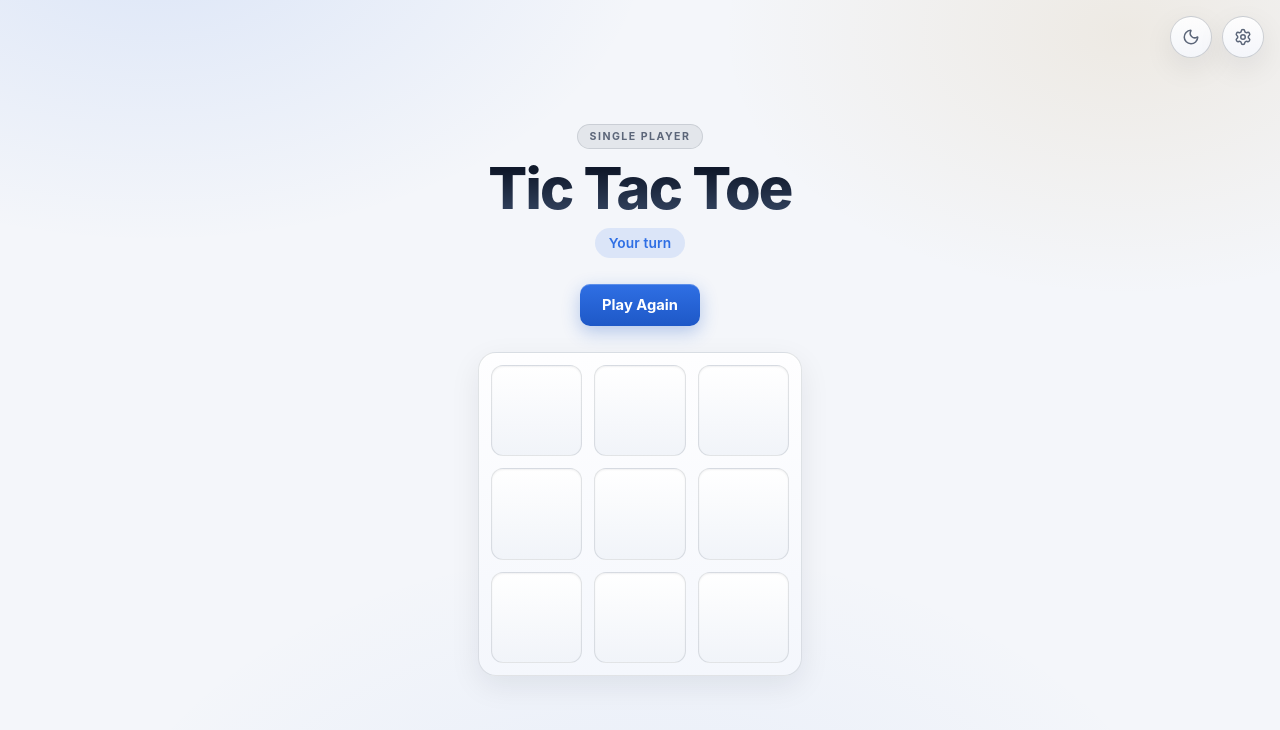
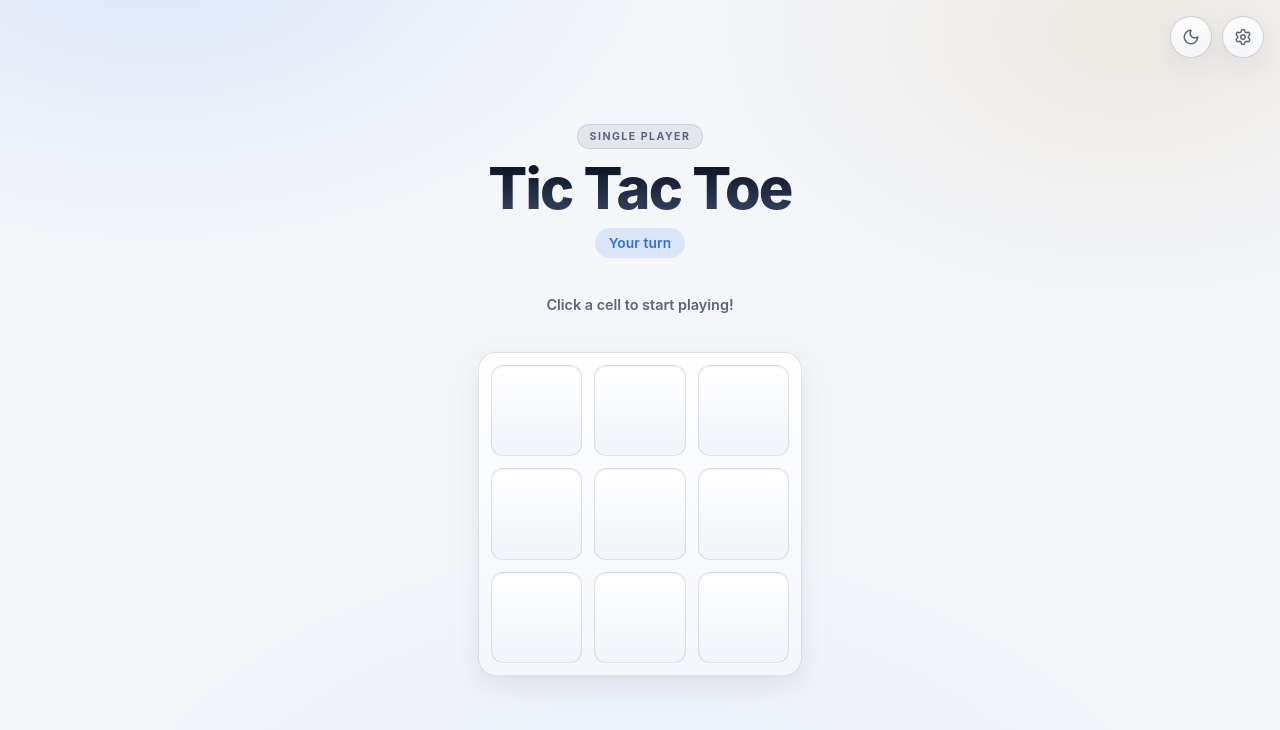
Before and after one commit to vhaueisen/tic-tac-toe, a React (Vite) app: page / in a window 1280 px wide. Shown: the top 730 px of the page. Built offline with nearby package versions, Linux system fonts and the light colour scheme.

Commit message:
feat: add game hint and reset button functionality with styling

```diff
--- a/src/app/App.tsx
+++ b/src/app/App.tsx
@@ -68,7 +68,30 @@ export default function App() {
           isThinking={game.phase === "ComputerThinking"}
         />
 
-        <ResetButton onReset={game.resetGame} />
+        <motion.div
+          className="game-hint"
+          initial={{ opacity: 0, y: 8 }}
+          animate={{ opacity: 1, y: 0 }}
+          transition={{ duration: 0.28, ease: "easeOut" }}
+        >
+          <motion.p
+            className="game-hint__text"
+            animate={{ opacity: game.isBoardEmpty ? 1 : 0, y: game.isBoardEmpty ? 0 : -4 }}
+            transition={{ duration: 0.2, ease: "easeOut" }}
+            aria-hidden={!game.isBoardEmpty}
+          >
+            Click a cell to start playing!
+          </motion.p>
+
+          <motion.div
+            className="game-hint__action"
+            animate={{ opacity: game.isBoardEmpty ? 0 : 1, y: game.isBoardEmpty ? 4 : 0 }}
+            transition={{ duration: 0.2, ease: "easeOut" }}
+            style={{ pointerEvents: game.isBoardEmpty ? "none" : "auto" }}
+          >
+            <ResetButton onReset={game.resetGame} disabled={game.isBoardEmpty} />
+          </motion.div>
+        </motion.div>
 
         <Board
           board={game.board}
--- a/src/game/components/ResetButton.tsx
+++ b/src/game/components/ResetButton.tsx
@@ -2,16 +2,18 @@ import { motion } from "framer-motion";
 
 type ResetButtonProps = {
   onReset: () => void;
+  disabled?: boolean;
 };
 
-export function ResetButton({ onReset }: ResetButtonProps) {
+export function ResetButton({ onReset, disabled = false }: ResetButtonProps) {
   return (
     <motion.button
       type="button"
       className="reset-button"
       onClick={onReset}
-      whileHover={{ y: -1 }}
-      whileTap={{ scale: 0.97 }}
+      disabled={disabled}
+      whileHover={disabled ? undefined : { y: -1 }}
+      whileTap={disabled ? undefined : { scale: 0.97 }}
     >
       Play Again
     </motion.button>
--- a/src/game/hooks/useGame.ts
+++ b/src/game/hooks/useGame.ts
@@ -202,11 +202,16 @@ export function useGame() {
     () => getStatusText(state.result, state.phase === "ComputerThinking"),
     [state.phase, state.result],
   );
+  const isBoardEmpty = useMemo(
+    () => state.board.every((cell) => cell === null),
+    [state.board],
+  );
 
   return {
     ...state,
     statusText,
     isInputDisabled: state.phase !== "PlayerTurn",
+    isBoardEmpty,
     playMove,
     resetGame,
     changeBoardConfig,
--- a/src/index.css
+++ b/src/index.css
@@ -139,6 +139,33 @@ button {
     justify-items: center;
     gap: 10px;
     min-height: 120px;
+}
+
+.game-hint {
+    position: relative;
+    width: 100%;
+    min-height: 42px;
+    display: grid;
+    place-items: center;
+}
+
+.game-hint__text,
+.game-hint__action {
+    grid-area: 1 / 1;
+}
+
+.game-hint__text {
+    margin: 0;
+    color: var(--muted);
+    font-size: 0.9rem;
+    font-weight: 600;
+    text-align: center;
+}
+
+.game-hint__action {
+    width: 100%;
+    display: grid;
+    place-items: center;
 }
 
 .eyebrow,
@@ -300,6 +327,16 @@ h1 {
 .github-repo-button:hover {
     filter: brightness(1.08);
     transform: translateY(-1px);
+}
+
+.reset-button:disabled {
+    color: var(--muted);
+    border: 1px solid var(--border-strong);
+    background: var(--chip-bg);
+    box-shadow: none;
+    cursor: not-allowed;
+    filter: none;
+    transform: none;
 }
 
 .reset-button:active,
```
